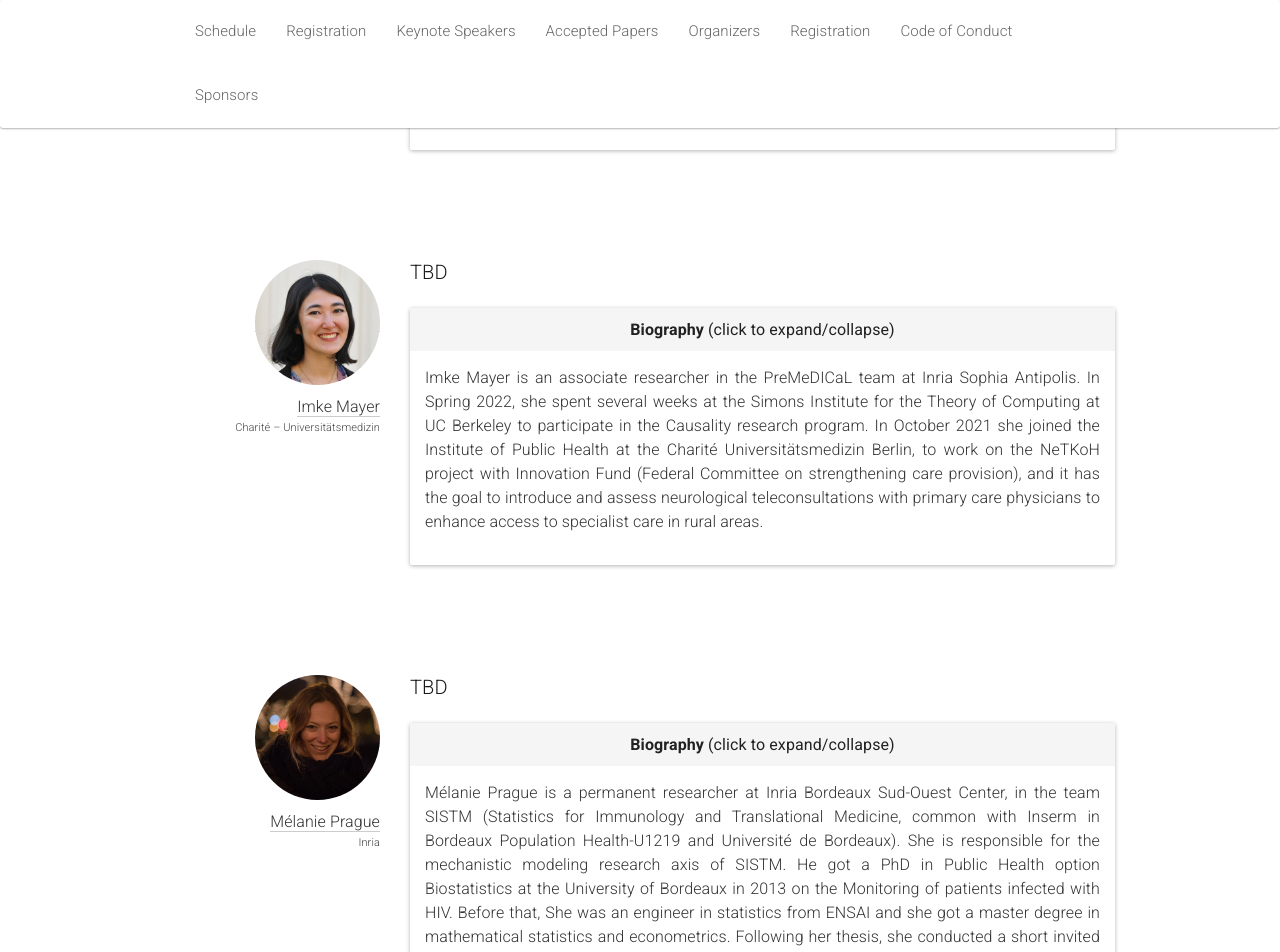
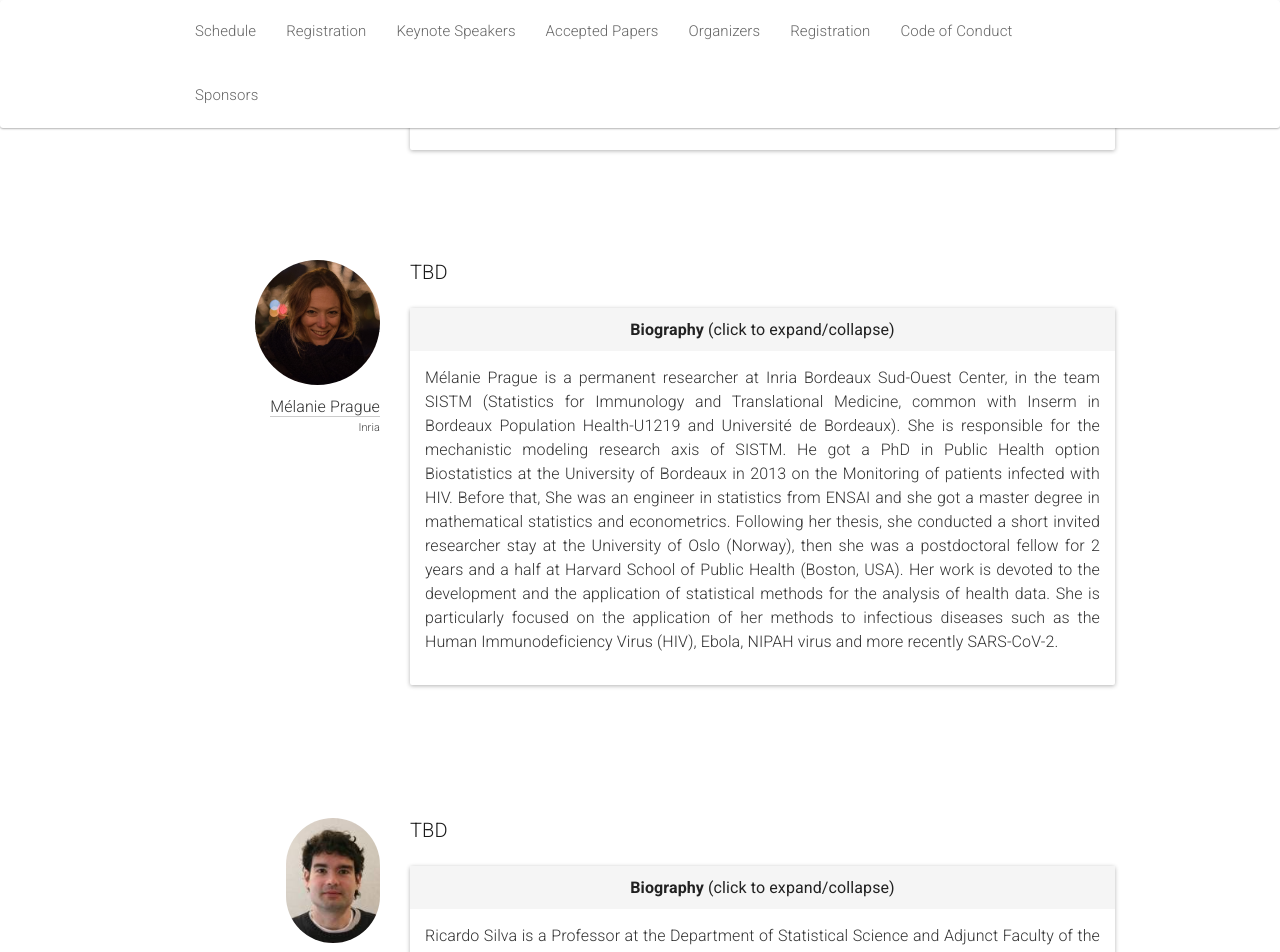
Before and after one commit to quarter-on-causality/quarter-on-causality.github.io, a Jekyll site: the page built from _pages/home_practice.md, in a window 1280 px wide and 1400 px high, scrolled down 1581 px. Shown: the top 952 px of the window. Built offline with Jekyll 4.4.1, drawn with Linux system fonts in a browser that asks for light colours; nearby versions of some CDN libraries; some of the changed text lies outside the part shown.

Commit message:
Update the keynote speakers

```diff
--- a/_pages/home_practice.md
+++ b/_pages/home_practice.md
@@ -176,7 +176,7 @@ acknowledgements: ""
       </div>
     </div>
     <br/>
-    <div class="row speaker">
+    <!-- <div class="row speaker">
       <div class="col-sm-3 speaker-pic">
         <a href="https://www.imkemayer.com/" target="_blank">
           <img class="people-pic" src="img/people/imayer.jpg" />
@@ -199,7 +199,7 @@ acknowledgements: ""
         </div>
       </div>
     </div>
-    <br/>
+    <br/> -->
     <div class="row speaker">
       <div class="col-sm-3 speaker-pic">
         <a href="https://people.bordeaux.inria.fr/melanie.prague" target="_blank">
@@ -223,6 +223,32 @@ acknowledgements: ""
       </div>
     </div>
     <br/>
+    <!--  -->
+    <br/>
+    <div class="row speaker">
+      <div class="col-sm-3 speaker-pic">
+        <a href="https://www.homepages.ucl.ac.uk/~ucgtrbd" target="_blank">
+          <img class="people-pic" src="img/people/rsilva.jpeg" />
+        </a>
+        <div class="people-name">
+          <a href="https://www.homepages.ucl.ac.uk/~ucgtrbd/" target="_blank">Ricardo Silva</a>
+          <h6>Inria</h6>
+        </div>
+      </div>
+      <div class="col-sm-9">
+        <h3>TBD</h3><br />
+        <div class="panel panel-default">
+          <div class="panel-heading" data-toggle="collapse" href="#rs-bio" style="cursor:pointer;text-align:center">
+            <b>Biography <span style="font-weight:normal">(click to expand/collapse)</span></b>
+          </div>
+          <div id="rs-bio" class="panel-collapse collapse in"><div class="panel-body">
+            <p class="speaker-bio">Ricardo Silva is a Professor at the Department of Statistical Science and Adjunct Faculty of the Gatsby Computational Neuroscience Unit. Prior to that, Ricardo got his PhD from the newly formed Machine Learning Department at Carnegie Mellon University in 2005. Ricardo also spent two years at the Gatsby Computational Neuroscience Unit as a Senior Research Fellow, and one year as a postdoctoral researcher at the Statistical Laboratory in Cambridge. His research interests include machine learning, causality, graphical models, Bayesian inference, and relational inference.</p>
+          </div></div>
+        </div>
+      </div>
+    </div>
+    <br/>
+    <!--  -->
   </div>
 </div>
 
```
Also changed, not shown: practice/img/people/rsilva.jpeg (added).
